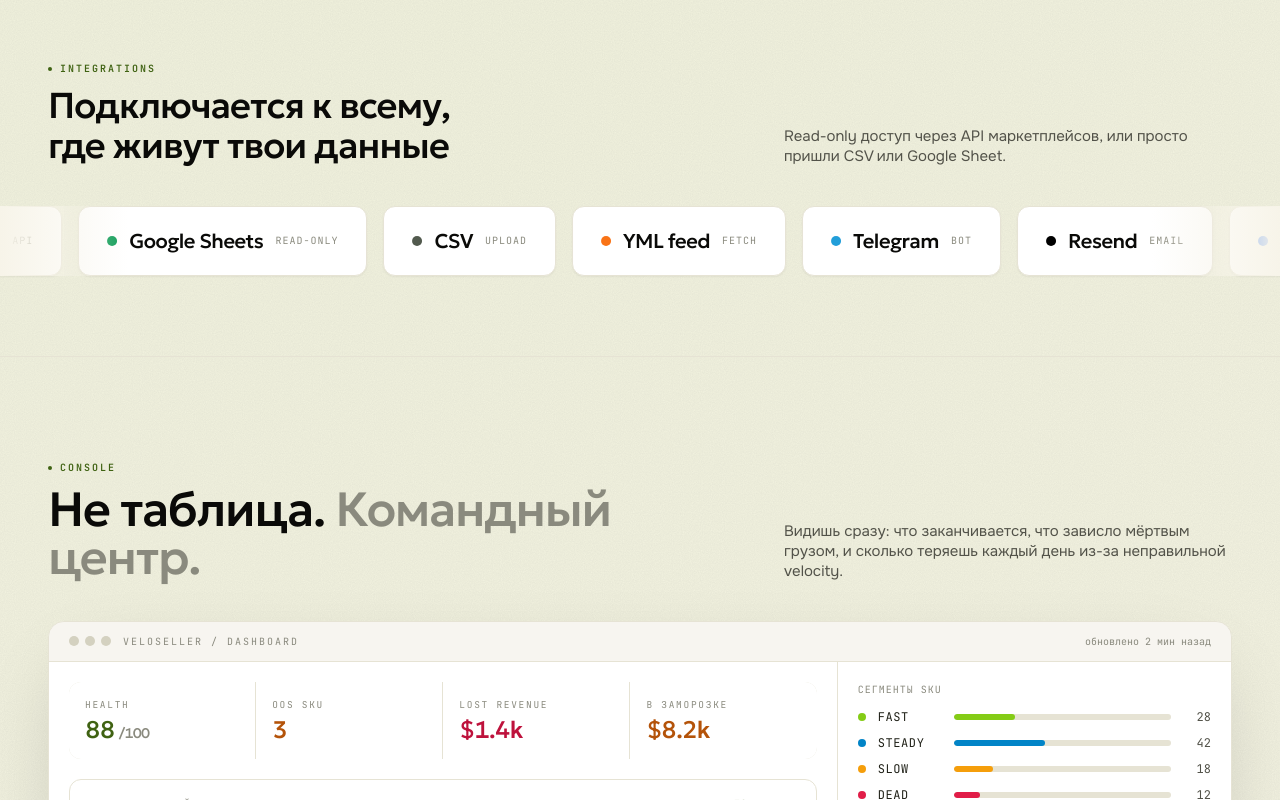
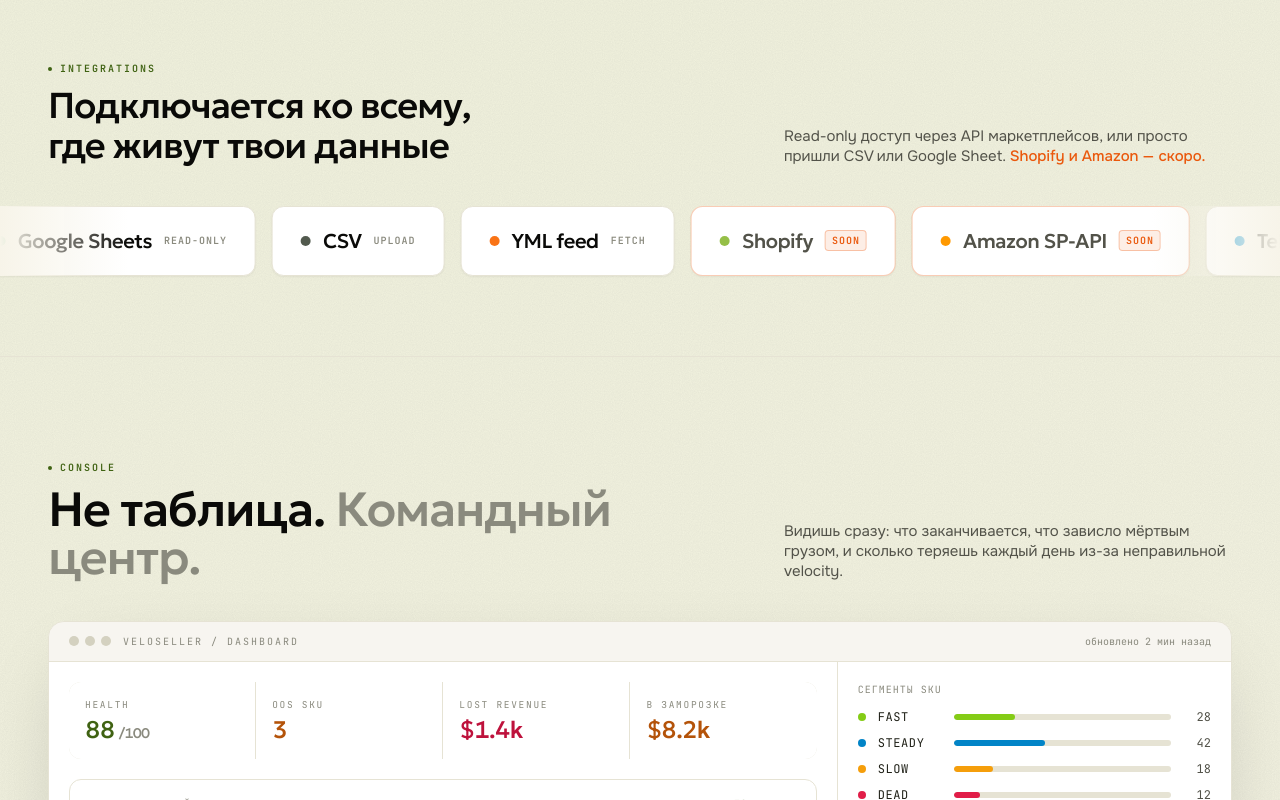
Before and after one commit to igor1000rr/Veloseller-, a Next.js app in the folder apps/web/: page / in a window 1280 px wide. Shown: the part 1000-1800 px from the top of the page. Built offline with nearby package versions, Linux system fonts and the light colour scheme.

Commit message:
feat(landing): добавил Shopify и Amazon SP-API в integrations marquee и footer с бейджем SOON

```diff
--- a/apps/web/app/page.tsx
+++ b/apps/web/app/page.tsx
@@ -124,11 +124,12 @@ export default function LandingPage() {
             <div>
               <Eyebrow>Integrations</Eyebrow>
               <h2 className="mt-2 font-display text-2xl md:text-4xl tracking-tight font-medium">
-                Подключается к всему,<br className="hidden md:block"/> где живут твои данные
+                Подключается ко всему,<br className="hidden md:block"/> где живут твои данные
               </h2>
             </div>
             <p className="text-ink-muted text-sm md:text-[15px] max-w-md">
-              Read-only доступ через API маркетплейсов, или просто пришли CSV или Google Sheet.
+              Read-only доступ через API маркетплейсов, или просто пришли CSV или Google Sheet.{" "}
+              <span className="text-orange font-medium">Shopify и Amazon — скоро.</span>
             </p>
           </div>
         </div>
@@ -137,13 +138,29 @@ export default function LandingPage() {
           <div className="absolute left-0 top-0 bottom-0 w-16 md:w-32 bg-gradient-to-r from-bg to-transparent z-10" />
           <div className="absolute right-0 top-0 bottom-0 w-16 md:w-32 bg-gradient-to-l from-bg to-transparent z-10" />
           <div className="flex marquee-track gap-3 md:gap-4 w-max">
-            {[...integrations, ...integrations].map((src, i) => (
-              <div key={i} className="flex items-center gap-3 rounded-xl border border-line bg-paper px-5 md:px-7 py-4 md:py-5 shrink-0 hover:border-lime-deep/40 transition shadow-sm">
-                <span className="size-2.5 rounded-full" style={{ background: src.dot }} />
-                <span className="font-display text-base md:text-xl text-ink tracking-tight font-medium">{src.name}</span>
-                <span className="font-mono text-[10px] text-ink-hush uppercase tracking-widest">{src.tag}</span>
-              </div>
-            ))}
+            {[...integrations, ...integrations].map((src, i) => {
+              const isSoon = src.tag === "SOON";
+              return (
+                <div
+                  key={i}
+                  className={`flex items-center gap-3 rounded-xl border bg-paper px-5 md:px-7 py-4 md:py-5 shrink-0 transition shadow-sm ${
+                    isSoon
+                      ? "border-orange/30 hover:border-orange/50"
+                      : "border-line hover:border-lime-deep/40"
+                  }`}
+                >
+                  <span className="size-2.5 rounded-full" style={{ background: src.dot }} />
+                  <span className={`font-display text-base md:text-xl tracking-tight font-medium ${isSoon ? "text-ink-muted" : "text-ink"}`}>
+                    {src.name}
+                  </span>
+                  <span className={`font-mono text-[10px] uppercase tracking-widest font-semibold ${
+                    isSoon ? "text-orange border border-orange/30 bg-orange/10 px-1.5 py-0.5 rounded" : "text-ink-hush"
+                  }`}>
+                    {src.tag}
+                  </span>
+                </div>
+              );
+            })}
           </div>
         </div>
       </section>
@@ -182,7 +199,6 @@ export default function LandingPage() {
           </div>
 
           <div className="grid grid-cols-1 md:grid-cols-3 gap-4 md:gap-5 auto-rows-[minmax(180px,_auto)]">
-            {/* Big card: TVelo */}
             <div className="md:col-span-2 md:row-span-2 rounded-2xl border border-line bg-paper p-6 md:p-8 hover:border-lime-deep/40 transition shadow-sm relative overflow-hidden">
               <div className="absolute -top-10 -right-10 size-48 rounded-full bg-lime-soft blur-2xl" />
               <div className="relative">
@@ -213,7 +229,7 @@ export default function LandingPage() {
             <BentoCard idx="03" icon={<Icons.Health />}   title="Health Score 0-100"  text="Состояние склада одной цифрой. Дефицит, неликвид, тренд." accent="lime" />
             <BentoCard idx="04" icon={<Icons.Shield />}   title="Confidence-брейкдаун" text="Видно насколько надёжна метрика. Аномалии, пополнения, пропуски." accent="emerald" />
             <BentoCard idx="05" icon={<Icons.Bell />}     title="Умные уведомления" text="Telegram и email. Только важное: скоро закончится, повторный OOS." accent="orange" />
-            <BentoCard idx="06" icon={<Icons.Plug />}     title="5 источников данных" text="Sheets, CSV, Ozon, WB, YML feed. Read-only." accent="azure" />
+            <BentoCard idx="06" icon={<Icons.Plug />}     title="Гибкие источники данных" text="Sheets, CSV, Ozon, WB, YML. Скоро: Shopify и Amazon SP-API." accent="azure" />
           </div>
         </div>
       </section>
@@ -402,12 +418,23 @@ export default function LandingPage() {
               ["#pricing", "Тарифы"],
               ["#faq", "FAQ"],
             ]} />
-            <FooterCol title="Интеграции" items={[
-              ["#", "Ozon API"],
-              ["#", "Wildberries API"],
-              ["#", "Google Sheets"],
-              ["#", "CSV upload"],
-            ]} />
+            <div className="col-span-1 md:col-span-2">
+              <div className="font-mono text-[10px] uppercase tracking-widest text-ink-hush">Интеграции</div>
+              <ul className="mt-4 space-y-2.5 text-sm">
+                <li className="text-ink-soft">Ozon API</li>
+                <li className="text-ink-soft">Wildberries API</li>
+                <li className="text-ink-soft">Google Sheets</li>
+                <li className="text-ink-soft">CSV upload</li>
+                <li className="flex items-center gap-1.5 text-ink-soft">
+                  Shopify
+                  <span className="font-mono text-[9px] text-orange uppercase border border-orange/30 bg-orange/10 px-1 rounded">soon</span>
+                </li>
+                <li className="flex items-center gap-1.5 text-ink-soft">
+                  Amazon SP-API
+                  <span className="font-mono text-[9px] text-orange uppercase border border-orange/30 bg-orange/10 px-1 rounded">soon</span>
+                </li>
+              </ul>
+            </div>
             <FooterCol title="Аккаунт" items={[
               ["/login", "Войти"],
               ["/register", "Регистрация"],
@@ -531,13 +558,15 @@ const stats = [
   { label: "Метрик по каждому SKU", value: "23", sub: "включая confidence" },
 ];
 const integrations = [
-  { name: "Ozon",         tag: "API",       dot: "#005bff" },
-  { name: "Wildberries",  tag: "API",       dot: "#a71179" },
-  { name: "Google Sheets",tag: "READ-ONLY", dot: "#0F9D58" },
-  { name: "CSV",          tag: "UPLOAD",    dot: "#525a4e" },
-  { name: "YML feed",     tag: "FETCH",     dot: "#f97316" },
-  { name: "Telegram",     tag: "BOT",       dot: "#229ED9" },
-  { name: "Resend",       tag: "EMAIL",     dot: "#000" },
+  { name: "Ozon",          tag: "API",       dot: "#005bff" },
+  { name: "Wildberries",   tag: "API",       dot: "#a71179" },
+  { name: "Google Sheets", tag: "READ-ONLY", dot: "#0F9D58" },
+  { name: "CSV",           tag: "UPLOAD",    dot: "#525a4e" },
+  { name: "YML feed",      tag: "FETCH",     dot: "#f97316" },
+  { name: "Shopify",       tag: "SOON",      dot: "#95BF47" },
+  { name: "Amazon SP-API", tag: "SOON",      dot: "#FF9900" },
+  { name: "Telegram",      tag: "BOT",       dot: "#229ED9" },
+  { name: "Resend",        tag: "EMAIL",     dot: "#000" },
 ];
 const compareLeft = [
   "Считаешь velocity вручную раз в месяц",
```
